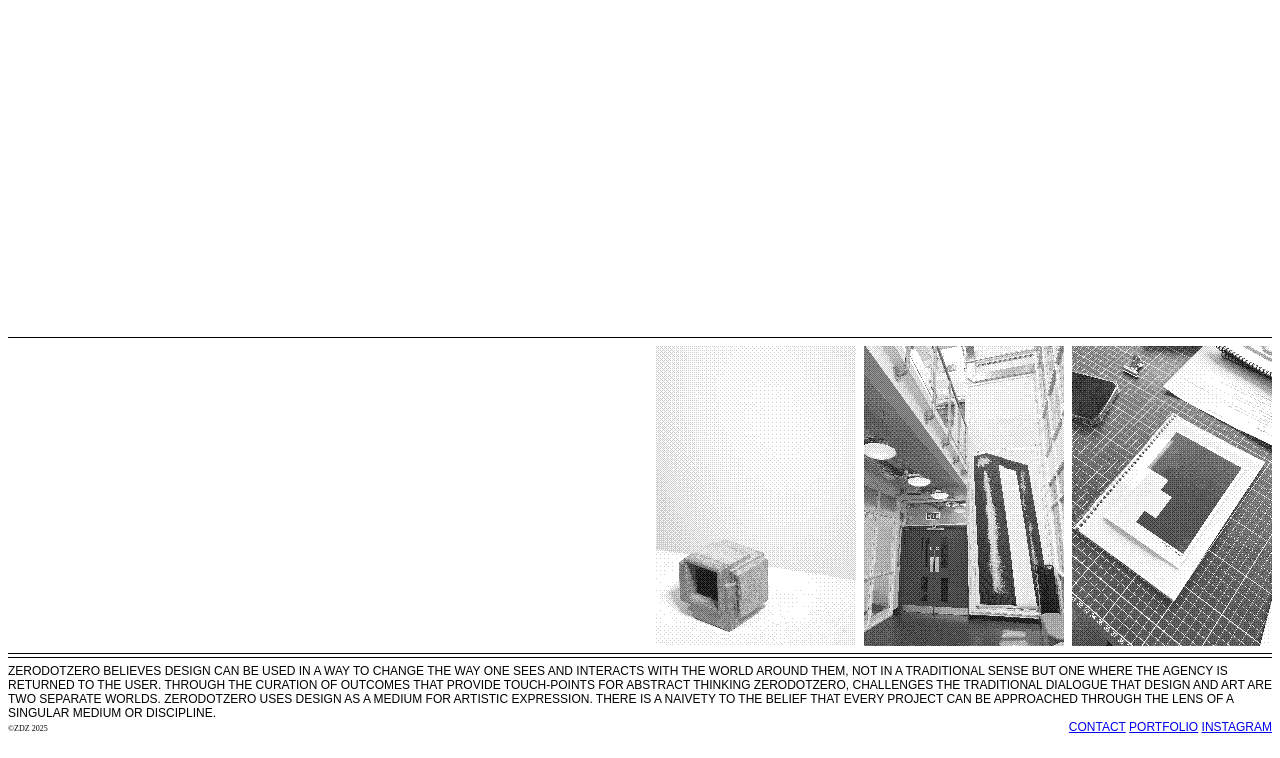
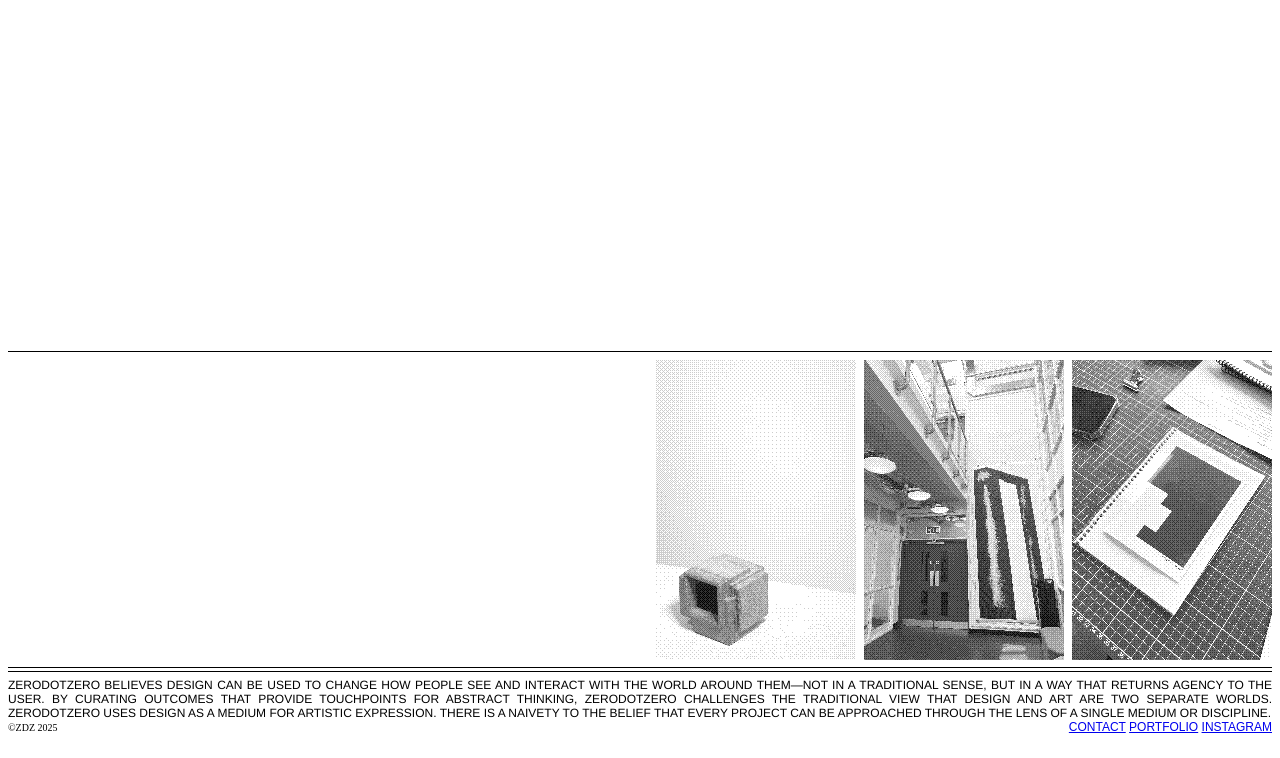
Before and after one commit to felixgray/zerodotzero.github.io, a plain HTML site: page index.html in a window 1280 px wide. Shown: the part 58-816 px from the top of the page. Drawn offline with Linux system fonts and the light colour scheme.

Commit message:
mail and instagram fix, viewport height fix

```diff
--- a/index.html
+++ b/index.html
@@ -1,12 +1,10 @@
 <!DOCTYPE html>
 <html lang="en">
-
 <head>
     <title>ZeroDotZero</title>
     <link rel="stylesheet" href="styles.css">
     <meta name="viewport" content="width=device-width, user-scalable=no">
 </head>
-
 <body>
     <div class="spaced-container">
         <div>
@@ -21,38 +19,33 @@
                 <hr>
             </div>
             <div class="imagecontainer">
-                <a href='images/ois1.jpeg' target="_blank" rel="noopener noreferrer""><img src="./images/dither1.png"
-                        class="images" /></a>
+                <a href='images/ois1.jpeg' target="_blank" rel="noopener noreferrer""><img src=" ./images/dither1.png"
+                    class="images" /></a>
                 <a href='images/edifice1.png' target="_blank" rel="noopener noreferrer"><img src="./images/dither2.png"
                         class="images" /></a>
-                <a href='images/oisprintedmatter1.png' target="_blank" rel="noopener noreferrer"><img src="./images/dither3.png"
-                        class="images" /></a>
+                <a href='images/oisprintedmatter1.png' target="_blank" rel="noopener noreferrer"><img
+                        src="./images/dither3.png" class="images" /></a>
             </div>
             <div>
                 <hr style="margin-top: 4px;"">
             <hr class=" hr2">
                 <p class="concept">
-                    ZERODOTZERO BELIEVES DESIGN CAN BE USED IN A WAY TO CHANGE THE WAY
-                    ONE SEES AND INTERACTS WITH THE WORLD AROUND THEM, NOT IN A TRADITIONAL
-                    SENSE BUT ONE WHERE THE AGENCY IS RETURNED TO THE USER. THROUGH THE
-                    CURATION OF OUTCOMES THAT PROVIDE TOUCH-POINTS FOR ABSTRACT THINKING
-                    ZERODOTZERO, CHALLENGES THE TRADITIONAL DIALOGUE THAT DESIGN AND ART
-                    ARE TWO SEPARATE WORLDS. ZERODOTZERO USES DESIGN AS A MEDIUM FOR
-                    ARTISTIC EXPRESSION. THERE IS A NAIVETY TO THE BELIEF THAT EVERY
-                    PROJECT CAN BE APPROACHED THROUGH THE LENS OF A SINGULAR MEDIUM OR
-                    DISCIPLINE.
+                    ZERODOTZERO believes design can be used to change how people see and interact with the world around
+                    them—not in a traditional sense, but in a way that returns agency to the user. By curating outcomes
+                    that provide touchpoints for abstract thinking, ZERODOTZERO challenges the traditional view that
+                    design and art are two separate worlds. ZERODOTZERO uses design as a medium for artistic expression.
+                    There is a naivety to the belief that every project can be approached through the lens of a single
+                    medium or discipline.
                 <div class="footercontainer">
                     <span class="copyright">&#169ZDZ 2025</span>
                     <div class="links">
-                        <a href="testa">CONTACT</a>
+                        <a href="mailto:felix@zerodotzero.co">CONTACT</a>
                         <a href="testa">PORTFOLIO</a>
-                        <a href="instagram.com/zerodottwo">INSTAGRAM</a>
+                        <a href="https://instagram.com/zerodottwo">INSTAGRAM</a>
                     </div>
                 </div>
-                <p></p>
             </div>
         </div>
     </div>
 </body>
-
 </html>
--- a/styles.css
+++ b/styles.css
@@ -3,7 +3,7 @@ body {
 }
 
 .spaced-container {
-    height: var(--viewport-height, 100vh);
+    height: var(--viewport-height, 98vh);
     display: flex;
     flex-direction: column;
     justify-content: space-between;
@@ -20,7 +20,7 @@ body {
 .zerodotzero,
 .numbering {
     overflow-wrap: break-word;
-    font-family: Arial, Helvetica, sans-serif;
+    font-family: Helvetica, Arial, sans-serif;
     font-weight: 700;
     font-size: 36px;
     color: black;
@@ -84,7 +84,7 @@ h1 {
 .links {
     display: inline-block;
     overflow-wrap: break-word;
-    font-family: Arial, Helvetica, sans-serif;
+    font-family: Helvetica, Arial, sans-serif;
     font-weight: 400;
     font-size: 12px;
     padding: 0;
@@ -92,9 +92,10 @@ h1 {
 }
 
 .concept {
-    text-align: left;
+    text-align: justify;
     text-justify: inter-word;
     margin-top: -0.2em;
+    text-transform: uppercase;
 }
 
 .footercontainer {
@@ -111,7 +112,7 @@ h1 {
 
 .copyright {
     font-family: 'Times New Roman', Times, serif;
-    font-size: 8px;
+    font-size: 10px;
     margin-top: -11.5px;
     color: black;
 }
```
